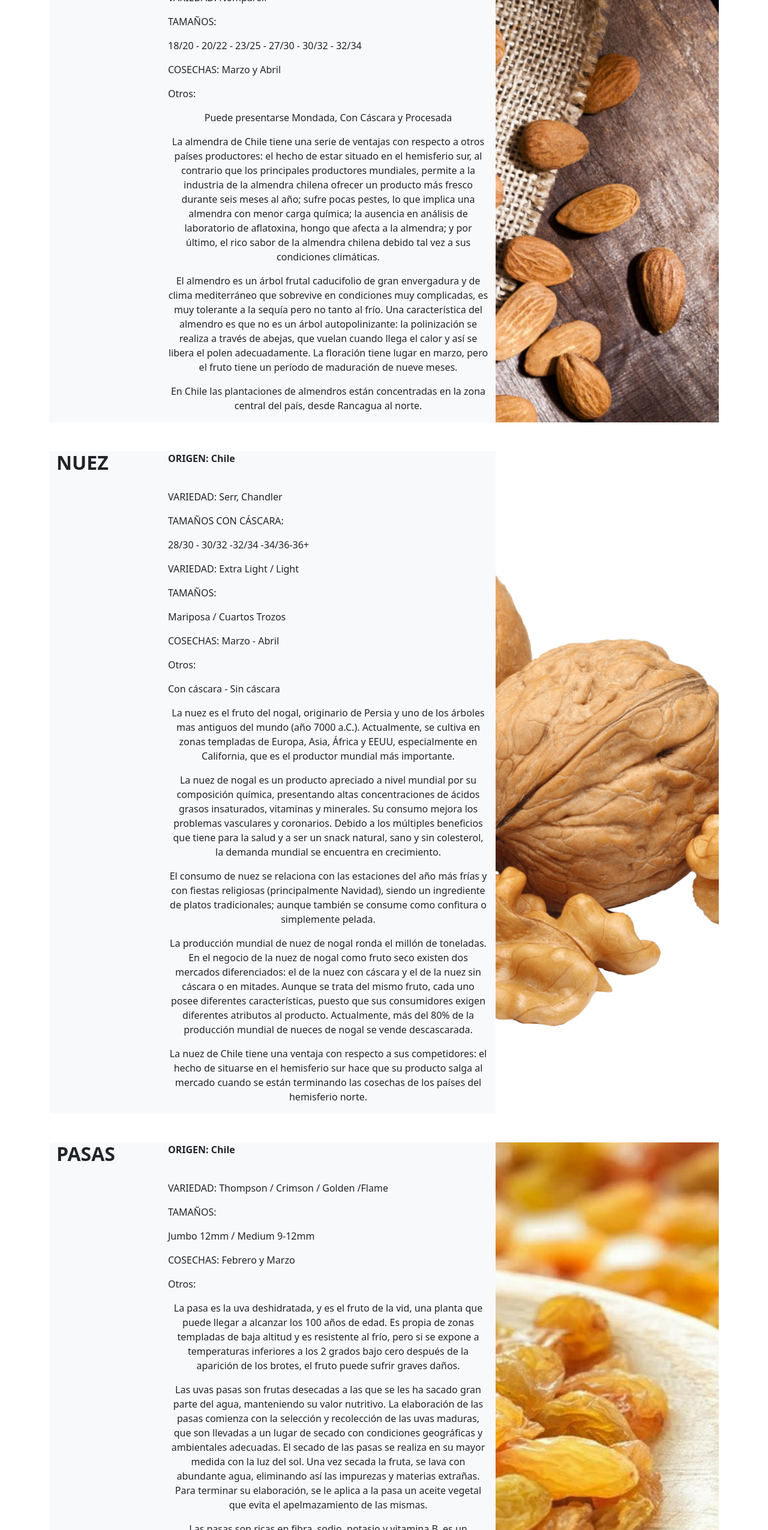
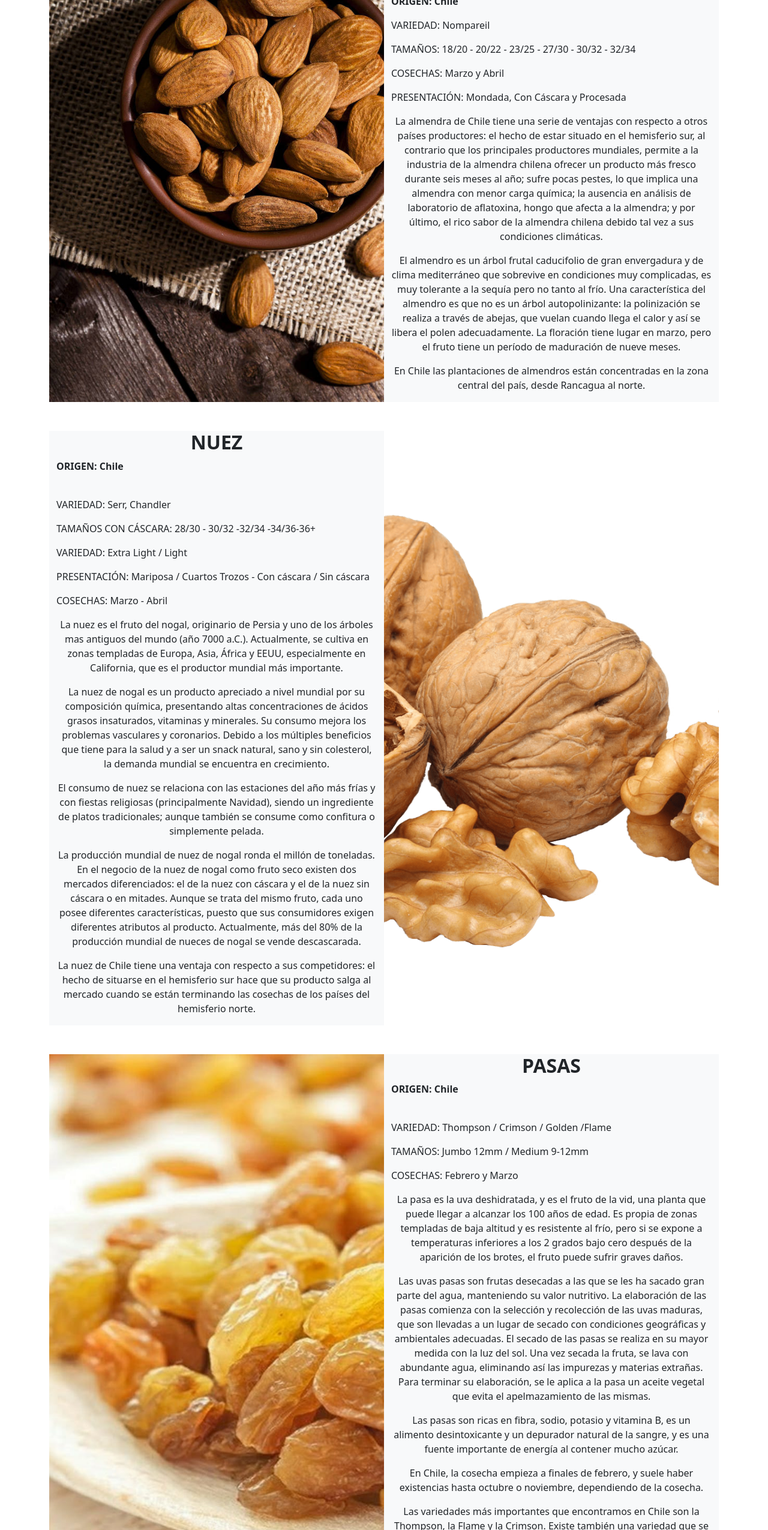
Before and after one commit to alecofre/cpr_web, a plain HTML site: page frutos_secos_es.html in a window 1280 px wide. Shown: the part 192-2742 px from the top of the page at 60% size. Drawn offline with nearby package versions, Linux system fonts and the light colour scheme; a script that the page names is missing.

Commit message:
Algunos pequeños ajustes de formato

```diff
--- a/frutos_secos_es.html
+++ b/frutos_secos_es.html
@@ -49,19 +49,17 @@
                 </div>
             </div>
             <div class="row mt-10 mb-5"  style="background-image: url('/img/almendras_en_pote_01.jpg'); background-size: cover;">
-                <div class="col-sm-10 col-md-8 bg-light">
+                <div class="col-6">
+                </div>
+                <div class="col-6 bg-light">
                     <div class="row">
-                        <div class="col-3">
-                            <h2><b>Almendra</b></h2>
-                        </div>
-                        <div class="col-9">
+                        <div class="col-12">
+                            <h2 class="text-center"><b>ALMENDRA</b></h2>
                             <p><b>ORIGEN: Chile</b></p>
                             <p>VARIEDAD: Nompareil</p>
-                            <p>TAMAÑOS:</p>
-                            <p>18/20 - 20/22 - 23/25 - 27/30 - 30/32 - 32/34</p>
+                            <p>TAMAÑOS: 18/20 - 20/22 - 23/25 - 27/30 - 30/32 - 32/34</p>
                             <p>COSECHAS: Marzo y Abril</p>
-                            <p>Otros:</p>
-                            <p class="text-center">Puede presentarse Mondada, Con Cáscara y Procesada</p>
+                            <p>PRESENTACIÓN: Mondada, Con Cáscara y Procesada</p>
                             <p class="text-center">La almendra de Chile tiene una serie de ventajas con respecto a otros países productores: el hecho de estar situado en el hemisferio sur, al contrario que los principales productores mundiales, permite a la industria de la almendra chilena ofrecer un producto más fresco durante seis meses al año; sufre pocas pestes, lo que implica una almendra con menor carga química; la ausencia en análisis de laboratorio de aflatoxina, hongo que afecta a la almendra; y por último, el rico sabor de la almendra chilena debido tal vez a sus condiciones climáticas. </p>
                             <p class="text-center">El almendro es un árbol frutal caducifolio de gran envergadura y de clima mediterráneo que sobrevive en condiciones muy complicadas, es muy tolerante a la sequía pero no tanto al frío. Una característica del almendro es que no es un árbol autopolinizante: la polinización se realiza a través de abejas, que vuelan cuando llega el calor y así se libera el polen adecuadamente. La floración tiene lugar en marzo, pero el fruto tiene un período de maduración de nueve meses.</p>
                             <p class="text-center">En Chile las plantaciones de almendros están concentradas en la zona central del país, desde Rancagua al norte.</p>
@@ -70,23 +68,17 @@
                 </div>
             </div>
             <div class="row mt-10 mb-5"  style="background-image: url('/img/nueces_varias_01.png'); background-size: cover;">
-                <div class="col-sm-10 col-md-8 bg-light">
+                <div class="col-6 bg-light">
                     <div class="row">
-                        <div class="col-3">
-                            <h2><b>NUEZ</b></h2>
-                        </div>
-                        <div class="col-9">
+                        <div class="col-12">
+                            <h2 class="text-center"><b>NUEZ</b></h2>
                             <p><b>ORIGEN: Chile</b></p>
                             <br>
                             <p>VARIEDAD: Serr, Chandler</p>
-                            <p>TAMAÑOS CON CÁSCARA:</p>
-                            <p>28/30 - 30/32 -32/34 -34/36-36+</p>
+                            <p>TAMAÑOS CON CÁSCARA: 28/30 - 30/32 -32/34 -34/36-36+</p>
                             <p>VARIEDAD: Extra Light / Light</p>
-                            <p>TAMAÑOS:</p>
-                            <p>Mariposa / Cuartos Trozos</p>
+                            <p>PRESENTACIÓN: Mariposa / Cuartos Trozos - Con cáscara / Sin cáscara</p>
                             <p>COSECHAS: Marzo - Abril</p>
-                            <p>Otros:</p>
-                            <p>Con cáscara - Sin cáscara</p>
                             <p class="text-center">La nuez es el fruto del nogal, originario de Persia y uno de los árboles mas antiguos del mundo (año 7000 a.C.). Actualmente, se cultiva en zonas templadas de Europa, Asia, África y EEUU, especialmente en California, que es el productor mundial más importante.</p>
                             <p class="text-center">La nuez de nogal es un producto apreciado a nivel mundial por su composición química, presentando altas concentraciones de ácidos grasos insaturados, vitaminas y minerales. Su consumo mejora los problemas vasculares y coronarios. Debido a los múltiples beneficios que tiene para la salud y a ser un snack natural, sano y sin colesterol, la demanda mundial se encuentra en crecimiento.</p>
                             <p class="text-center">El consumo de nuez se relaciona con las estaciones del año más frías y con fiestas religiosas (principalmente Navidad), siendo un ingrediente de platos tradicionales; aunque también se consume como confitura o simplemente pelada.</p>
@@ -97,19 +89,17 @@
                 </div>
             </div>
             <div class="row mt-10 mb-5"  style="background-image: url('/img/pasas_rubias.jpeg'); background-size: cover;">
-                <div class="col-sm-10 col-md-8 bg-light">
+                <div class="col-6">
+                </div>
+                <div class="col-6 bg-light">
                     <div class="row">
-                        <div class="col-3">
-                            <h2><b>PASAS</b></h2>
-                        </div>
-                        <div class="col-9">
+                        <div class="col-12">
+                            <h2 class="text-center"><b>PASAS</b></h2>
                             <p><b>ORIGEN: Chile</b></p>
                             <br>
                             <p>VARIEDAD: Thompson / Crimson / Golden /Flame</p>
-                            <p>TAMAÑOS:</p>
-                            <p>Jumbo 12mm / Medium 9-12mm</p>
+                            <p>TAMAÑOS: Jumbo 12mm / Medium 9-12mm</p>
                             <p>COSECHAS: Febrero y Marzo</p>
-                            <p>Otros:</p>
                             <p class="text-center">La pasa es la uva deshidratada, y es el fruto de la vid, una planta que puede llegar a alcanzar los 100 años de edad. Es propia de zonas templadas de baja altitud y es resistente al frío, pero si se expone a temperaturas inferiores a los 2 grados bajo cero después de la aparición de los brotes, el fruto puede sufrir graves daños.</p>
                             <p class="text-center">Las uvas pasas son frutas desecadas a las que se les ha sacado gran parte del agua, manteniendo su valor nutritivo. La elaboración de las pasas comienza con la selección y recolección de las uvas maduras, que son llevadas a un lugar de secado con condiciones geográficas y ambientales adecuadas. El secado de las pasas se realiza en su mayor medida con la luz del sol. Una vez secada la fruta, se lava con abundante agua, eliminando así las impurezas y materias extrañas. Para terminar su elaboración, se le aplica a la pasa un aceite vegetal que evita el apelmazamiento de las mismas.</p>
                             <p class="text-center">Las pasas son ricas en fibra, sodio, potasio y vitamina B, es un alimento desintoxicante y un depurador natural de la sangre, y es una fuente importante de energía al contener mucho azúcar.</p>
@@ -122,20 +112,16 @@
                 </div>
             </div>
             <div class="row mt-10 mb-5"  style="background-image: url('/img/ciruelas_secas.jpg'); background-size: cover;">
-                <div class="col-sm-10 col-md-8 bg-light">
+                <div class="col-6 bg-light">
                     <div class="row">
-                        <div class="col-3">
-                            <h2><b>CIRUELAS</b></h2>
-                        </div>
-                        <div class="col-9">
+                        <div class="col-12">
+                            <h2 class="text-center"><b>CIRUELAS DESIDRATADAS</b></h2>
                             <p><b>ORIGEN: Chile</b></p>
                             <br>
                             <p>VARIEDAD: D'Agen</p>
-                            <p>TAMAÑOS:</p>
-                            <p>30/40 - 40/50 - 50/60 - 60/70 -70/80 -80/90</p>
+                            <p>TAMAÑOS: 30/40 - 40/50 - 50/60 - 60/70 -70/80 -80/90</p>
                             <p>COSECHAS: Febrero y Marzo</p>
-                            <p>Otros:</p>
-                            <p>Con carozo y sin carozo</p>
+                            <p>PRESENTACIÓN: Con carozo y sin carozo</p>
                             <p class="text-center">Las ciruelas están compuestas principalmente por agua, incluyendo un aporte básico en minerales, vitaminas y fibras. Las ciruelas pasas tienen más propiedades nutritivas que las frescas, ya que el proceso de secado hace que se concentren más los componentes naturales.</p>
                             <p class="text-center">La ciruela pasa es la fruta con más poder antioxidante. Es muy rica en potasio y ácidos grasos, por lo que resulta muy recomendable en tratamientos contra la hipertensión. La ciruela deshidratada contiene cinco veces más fibra que la ciruela fresca, lo que la convierte en un efectivo remedio contra el estreñimiento y la regulación intestinal. También es muy útil para tratar o prevenir la retención de líquidos, problemas musculares, tos y bronquitis.</p>
                             <p class="text-center">De todas las variedades de ciruelos cultivados en Chile, la que más se utiliza para deshidratar es la variedad D’Agen por su alto nivel de azúcar. </p>
```
Also changed, not shown: index.html (+8 -8 lines), index_en.html (+8 -8 lines).
